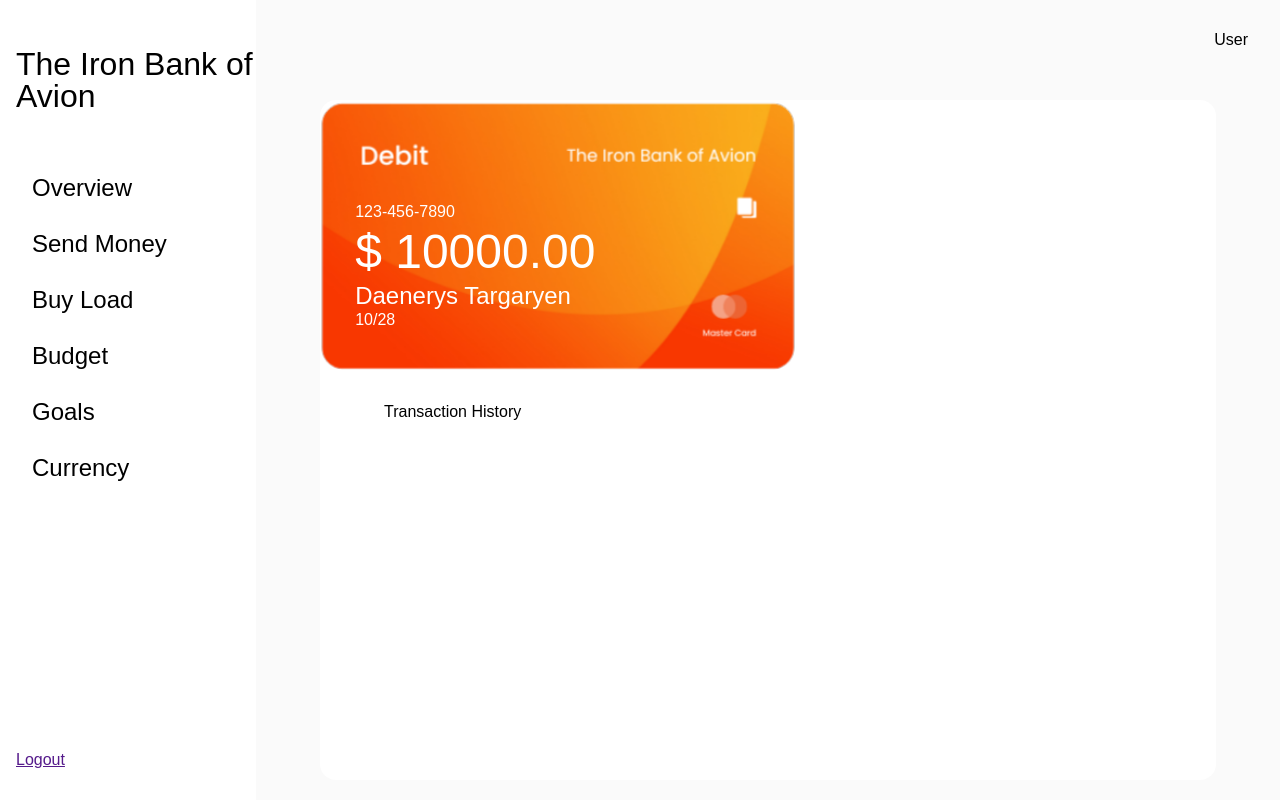
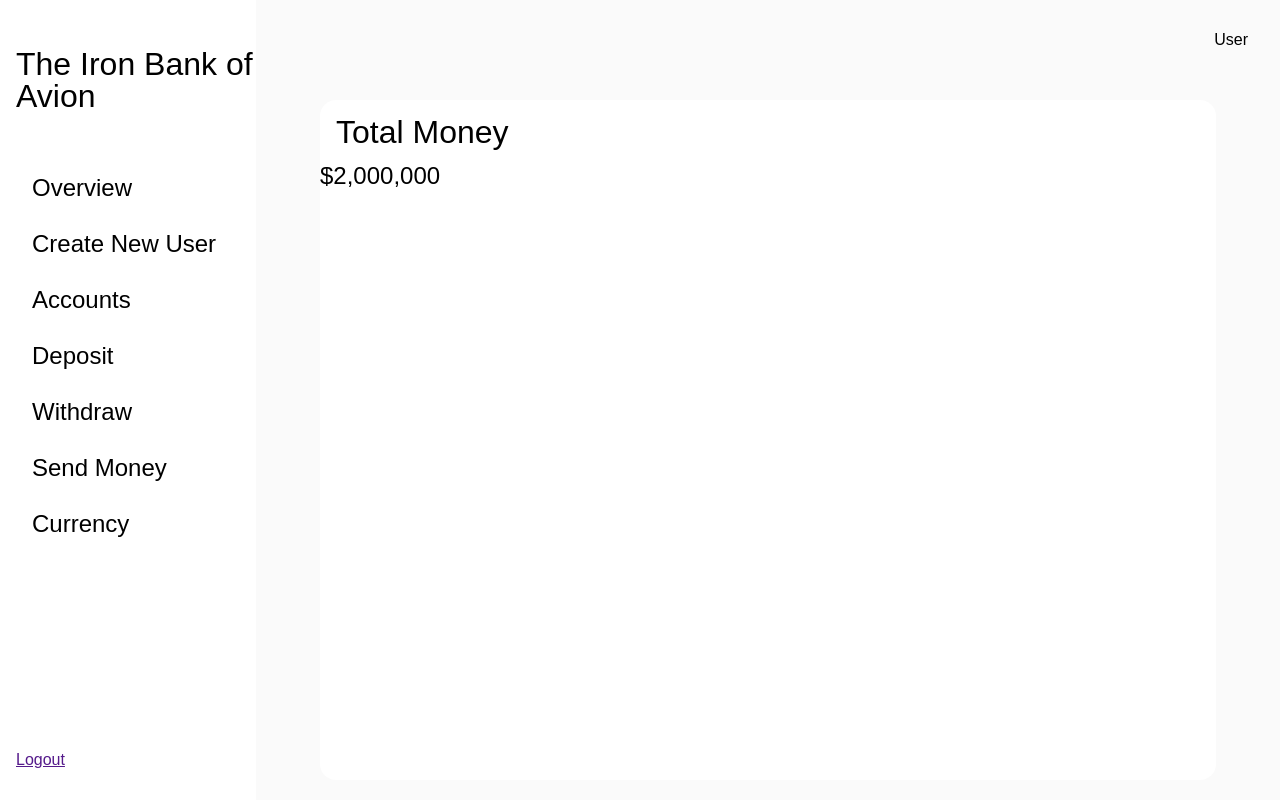
Before and after one commit to jewlmils/banking-app, a React (Vite) app: page / in a window 1280 px wide. Built offline with nearby package versions, Linux system fonts and the light colour scheme; a web font is replaced by a local one.

Commit message:
working navbar but no router

```diff
--- a/src/App.jsx
+++ b/src/App.jsx
@@ -1,19 +1,53 @@
-import { useState } from 'react'
-import './App.css'
-import {Sidebar} from './components/Sidebar.jsx'
-import {Header} from './components/Header.jsx'
-import {Content} from './components/Content.jsx'
+import { useState } from "react";
+import "./App.css";
+import { Sidebar } from "./components/Sidebar.jsx";
+import { Header } from "./components/Header.jsx";
+import { Overview } from "./components/pages/Overview.jsx";
+import { CreateUser } from "./components/pages/CreateUser.jsx";
+import { Accounts } from "./components/pages/Accounts.jsx";
+import { Deposit } from "./components/pages/Deposit.jsx";
+import { Withdraw } from "./components/pages/Withdraw.jsx";
+import { SendMoney } from "./components/pages/SendMoney.jsx";
+import { Currency } from "./components/pages/Currency.jsx";
 
 function App() {
+  let Component;
+  switch (window.location.pathname) {
+    case "/":
+      Component = Overview;
+      break;
+    case "/create-new-user":
+      Component = CreateUser;
+      break;
+    case "/accounts":
+      Component = Accounts;
+      break;
+    case "/deposit":
+      Component = Deposit;
+      break;
+    case "/withdraw":
+      Component = Withdraw;
+      break;
+    case "/send-money":
+      Component = SendMoney;
+      break;
+    case "currency":
+      Component = Currency;
+      break;
+  }
   return (
-    <div className='body'>
-      <Sidebar/>
+    <div className="body">
+      <Sidebar />
       <main>
-      <Header/>
-      <Content/>
+        <Header />
+        <section className="content">
+          <div className="content-container">
+            <Component />
+          </div>
+        </section>
       </main>
     </div>
-  )
+  );
 }
 
-export default App
+export default App;
--- a/src/components/Content.jsx
+++ b/src/components/Content.jsx
@@ -1,9 +1,9 @@
-import {AdminOverview,UserOverview} from './pages/Overview.jsx'
+
 export function Content() {
     return (
-      <section class="content">
-        <div class="content-container">
-          <UserOverview />
+      <section className="content">
+        <div className="content-container">
+          <Overview/>
         </div>
       </section>
     );
--- a/src/components/Header.jsx
+++ b/src/components/Header.jsx
@@ -1,7 +1,7 @@
 export function Header() {
     return (
-      <section class="header">
-        <div class="header__user-container">
+      <section className="header">
+        <div className="header__user-container">
           <img src="" alt="" />
           <span>User</span>
         </div>
--- a/src/components/Sidebar.jsx
+++ b/src/components/Sidebar.jsx
@@ -1,78 +1,12 @@
-function AdminSidebar() {
-  return (
-    <ul class="sidebar__main">
-      <li>
-        <img class="sidebar__icon" src="" alt="" />
-        <a href="/">Overview</a>
-      </li>
-      <li>
-        <img class="sidebar__icon" src="" alt="" />
-        <a href="/create-new-user">Create New User</a>
-      </li>
-      <li>
-        <img class="sidebar__icon" src="" alt="" />
-        <a href="/accounts">Accounts</a>
-      </li>
-      <li>
-        <img class="sidebar__icon" src="" alt="" />
-        <a href="/deposit">Deposit</a>
-      </li>
-      <li>
-        <img class="sidebar__icon" src="" alt="" />
-        <a href="/withdraw">Withdraw</a>
-      </li>
-      <li>
-        <img class="sidebar__icon" src="" alt="" />
-        <a href="/send-money">Send Money</a>
-      </li>
-      <li>
-        <img class="sidebar__icon" src="" alt="" />
-        <a href="/currency">Currency</a>
-      </li>
-    </ul>
-  );
-}
-
-function UserSidebar() {
-  return (
-    <ul class="sidebar__main">
-      <li>
-        <img class="sidebar__icon" src="" alt="" />
-        <a href="/">Overview</a>
-      </li>
-      <li>
-        <img class="sidebar__icon" src="" alt="" />
-        <a href="/send-money">Send Money</a>
-      </li>
-      <li>
-        <img class="sidebar__icon" src="" alt="" />
-        <a href="/buy-load">Buy Load</a>
-      </li>
-      <li>
-        <img class="sidebar__icon" src="" alt="" />
-        <a href="/budget">Budget</a>
-      </li>
-      <li>
-        <img class="sidebar__icon" src="" alt="" />
-        <a href="/goals">Goals</a>
-      </li>
-      <li>
-        <img class="sidebar__icon" src="" alt="" />
-        <a href="/currency">Currency</a>
-      </li>
-    </ul>
-  );
-}
-
 export function Sidebar() {
-  const sidebarItems = <UserSidebar />;
+  const sidebarDisplay = <AdminSidebar />;
   return (
     <nav className="sidebar">
       <div className="sidebar__header">
         <img className="sidebar__logo" src="" alt="" />
         <h1 className="sidebar__logo-text">The Iron Bank of Avion</h1>
       </div>
-      {sidebarItems}
+      {sidebarDisplay}
       <div className="sidebar__footer">
         <div className="sidebar__footer-container">
           <a href="">Logout</a>
@@ -81,3 +15,62 @@ export function Sidebar() {
     </nav>
   );
 }
+
+function AdminSidebar() {
+  return (
+    <ul className="sidebar__main">
+      <li>
+        <img className="sidebar__icon" src="" alt="" />
+        <a href="/">Overview</a>
+      </li>
+      <CustomLink href="/create-new-user">Create New User</CustomLink>
+      <CustomLink href="/accounts">Accounts</CustomLink>
+      <CustomLink href="/deposit">Deposit</CustomLink>
+      <CustomLink href="/withdraw">Withdraw</CustomLink>
+      <CustomLink href="/send-money">Send Money</CustomLink>
+      <CustomLink href="/currency">Currency</CustomLink>
+    </ul>
+  );
+}
+
+function CustomLink({href, children, ...props}){
+  const path = window.location.pathname
+  if (path)
+  return (
+    <li className={path === href ? "active" : ""}>
+      {/* <img className="sidebar__icon" src="" alt="" /> */}
+      <a href={href}{...props}>{children}</a>
+    </li>
+  )
+}
+
+function UserSidebar() {
+  return (
+    <ul className="sidebar__main">
+      <li>
+        <img className="sidebar__icon" src="" alt="" />
+        <a href="/">Overview</a>
+      </li>
+      <li>
+        <img className="sidebar__icon" src="" alt="" />
+        <a href="/send-money">Send Money</a>
+      </li>
+      <li>
+        <img className="sidebar__icon" src="" alt="" />
+        <a href="/buy-load">Buy Load</a>
+      </li>
+      <li>
+        <img className="sidebar__icon" src="" alt="" />
+        <a href="/budget">Budget</a>
+      </li>
+      <li>
+        <img className="sidebar__icon" src="" alt="" />
+        <a href="/goals">Goals</a>
+      </li>
+      <li>
+        <img className="sidebar__icon" src="" alt="" />
+        <a href="/currency">Currency</a>
+      </li>
+    </ul>
+  );
+}
--- /dev/null
+++ b/src/components/pages/Accounts.jsx
@@ -0,0 +1,3 @@
+export function Accounts(){
+    return <h1> Accounts</h1>
+}
--- /dev/null
+++ b/src/components/pages/CreateUser.jsx
@@ -0,0 +1,3 @@
+export function CreateUser(){
+    return <h1> Create User</h1>
+}
--- /dev/null
+++ b/src/components/pages/Currency.jsx
@@ -0,0 +1,3 @@
+export function Currency(){
+    return <h1> Currency</h1>
+}
--- /dev/null
+++ b/src/components/pages/Deposit.jsx
@@ -0,0 +1,3 @@
+export function Deposit(){
+    return <h1> Deposit</h1>
+}
--- a/src/components/pages/Overview.jsx
+++ b/src/components/pages/Overview.jsx
@@ -1,4 +1,11 @@
-export function AdminOverview() {
+export function Overview(){
+  const overviewDisplay = <AdminOverview/>;
+  return (
+    overviewDisplay
+  )
+}
+
+function AdminOverview() {
     return (
       <>
         <h1 className="content-title">Total Money</h1>
@@ -7,7 +14,7 @@ export function AdminOverview() {
     );
   }
 
-export function UserOverview() {
+function UserOverview() {
     return (
       <>
         <div className="card-container">
@@ -22,4 +29,4 @@ export function UserOverview() {
         </div>
       </>
     );
-  }
+}
--- /dev/null
+++ b/src/components/pages/SendMoney.jsx
@@ -0,0 +1,3 @@
+export function SendMoney(){
+    return <h1> SendMoney</h1>
+}
--- /dev/null
+++ b/src/components/pages/Withdraw.jsx
@@ -0,0 +1,3 @@
+export function Withdraw(){
+    return <h1> Withdraw</h1>
+}
```
